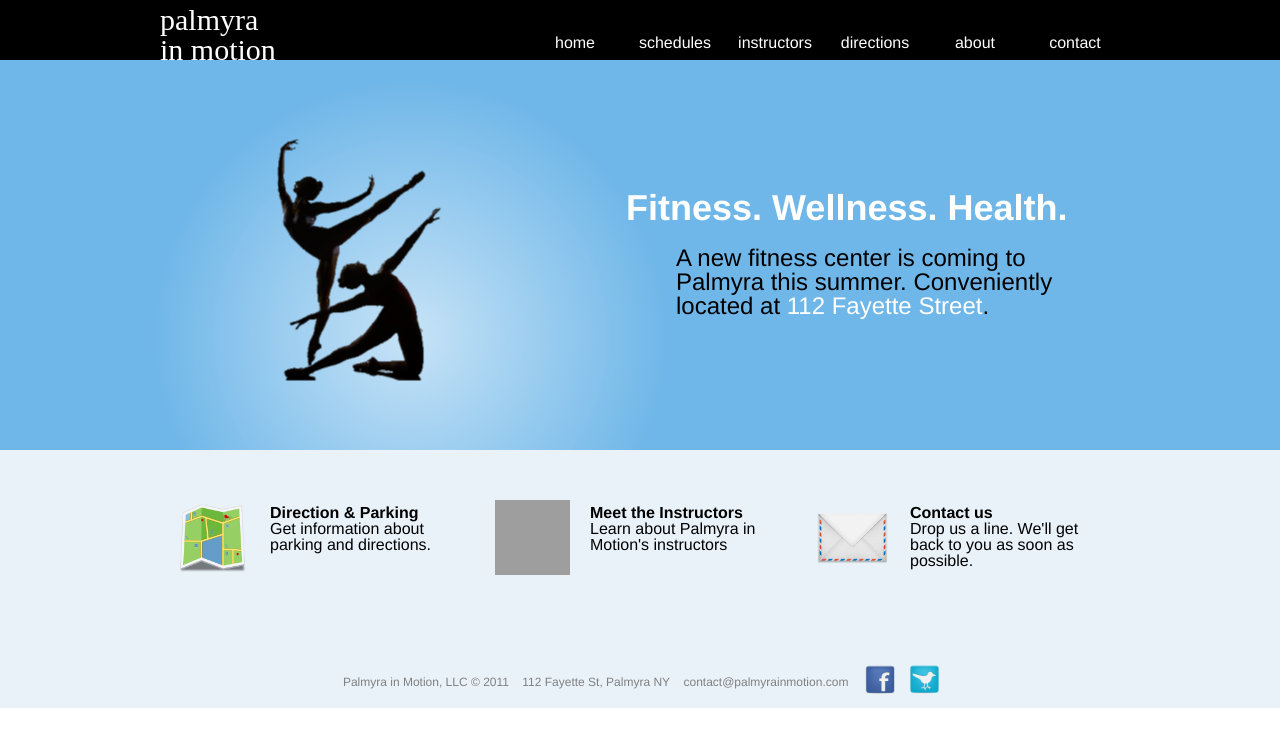
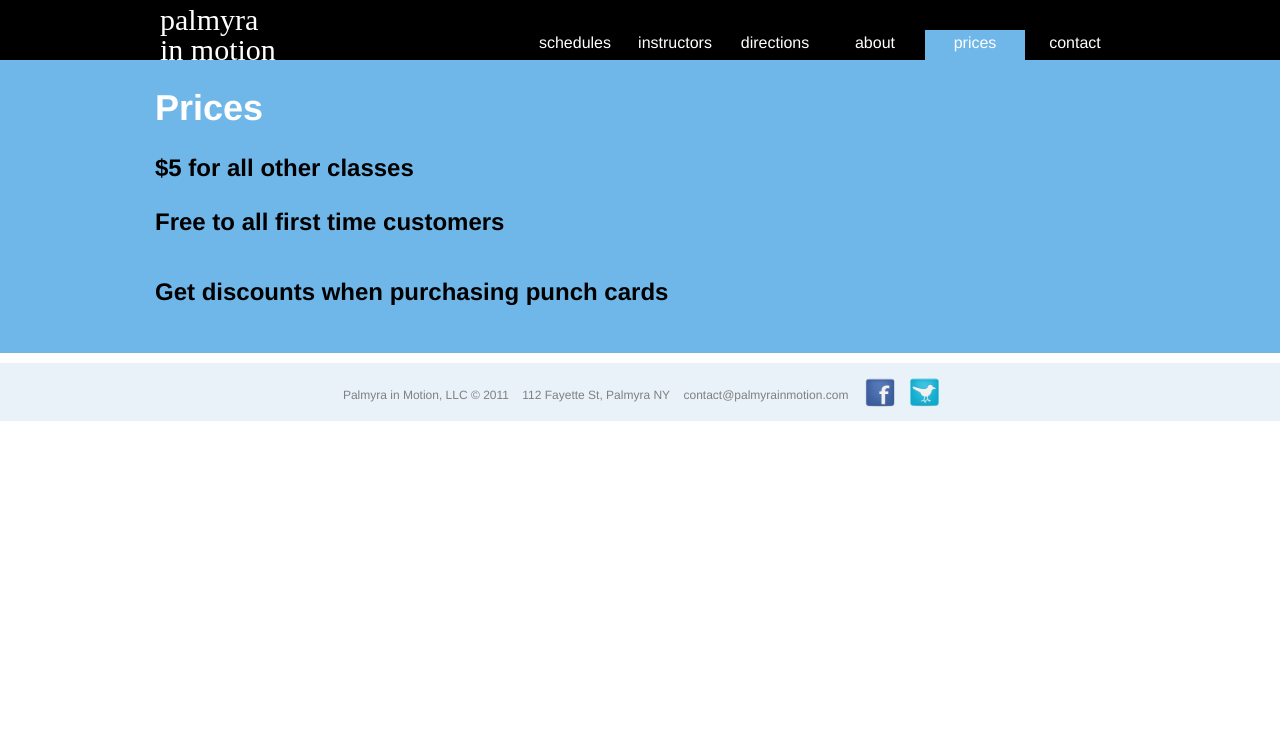
Before and after one commit to akivab/pim, a PHP site: page /index.php?p=prices in a window 1280 px wide. Shown: the top 747 px of the page. Run offline with PHP 8.4, Linux system fonts and the light colour scheme; some libraries are stand-ins or nearby versions; some web fonts are replaced; grey boxes are pictures that could not be loaded.

Commit message:
added prices

```diff
--- a/index.php
+++ b/index.php
@@ -17,7 +17,7 @@
 	  <ul>
 
 	    <?php
-	       $words = array( "contact", "about", "directions", "instructors", "schedules","home");
+	       $words = array( "contact", "prices", "about", "directions", "instructors", "schedules");
 	       for($i=0; $i<count($words); $i++){
 	          $j = $words[$i];
 		  echo "<li><a href='?p=$j'";
--- /dev/null
+++ b/prices.php
@@ -0,0 +1,13 @@
+<!-- start of directions -->
+      <div class="directions-top">
+        <div class="body">
+	  <div class="detailed-text">
+	    <h1>Prices</h1>
+		<h2>$5 for all other classes</h2>
+		<h2>Free to all first time customers</h2>
+		<br />
+		<h2>Get discounts when purchasing punch cards</h2>
+		<p>&nbsp;</p>
+	  </div>
+	</div>
+      </div>
```
Also changed, not shown: css/style.css (+5 -2 lines), 1 other file.
